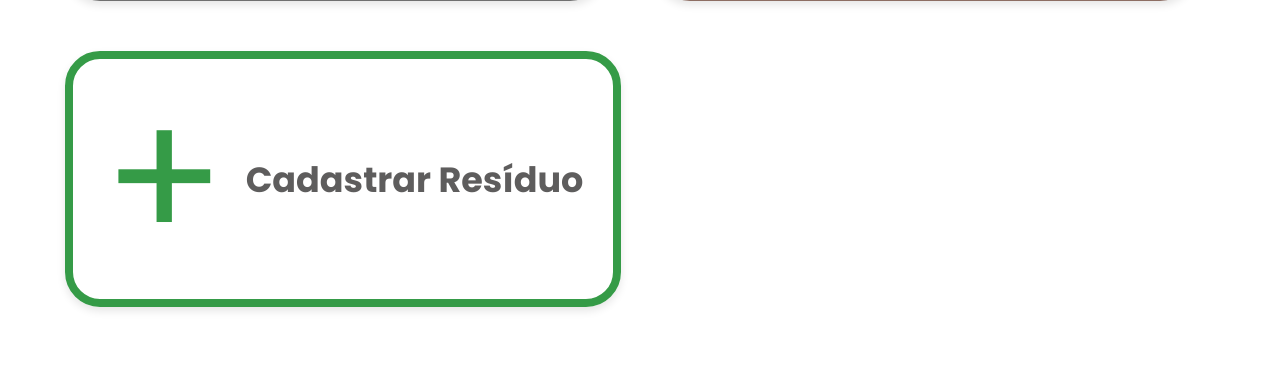
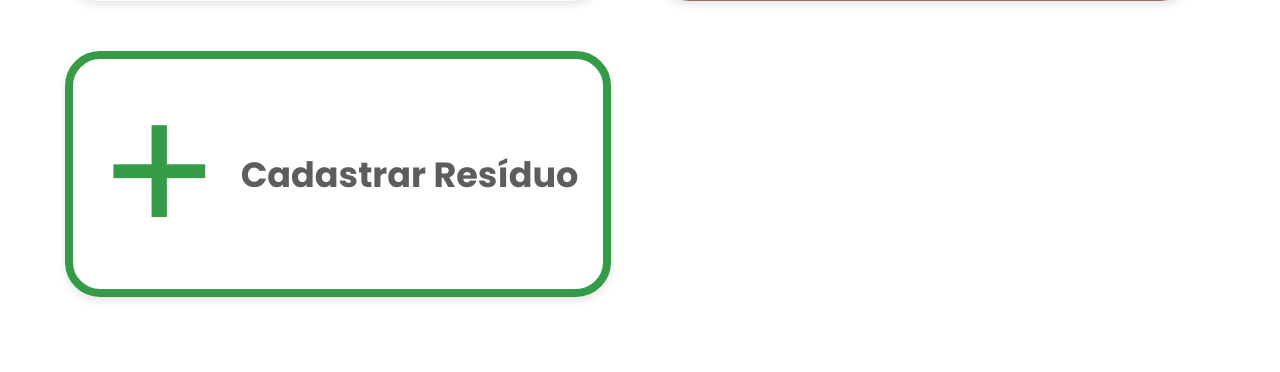
Before and after one commit to Enzolagap/trabalhoEquipe3, a PHP site: page /trabalhoEquipe3-main/indexVisitante.php in a window 1280 px wide. Shown: the part 499-871 px from the top of the page. After the commit the page ends 800 px from the top, so only its background shows below. Run offline with PHP 8.4, Linux system fonts and the light colour scheme; data comes from the database, SQL or seed files in the repository; data that the repository does not hold is empty.

Commit message:
arrumando o posicionamento do cadastrar resíduo

```diff
--- a/index.php
+++ b/index.php
@@ -96,8 +96,7 @@ function getCardColor($coletor) {
 
         <!-- Link para alternar ordenação alfabeticamente -->
         <div class="order-name">
-            <img src='http://localhost/trabalhoEquipe3-main/Imagens/filtroAlfa.png'>
-            <a href="?order=<?= $nextOrder; ?>">A a Z</a>
+            <a href="?order=<?= $nextOrder; ?>"><img src='http://localhost/trabalhoEquipe3-main/Imagens/filtroAlfa.png'> A a Z</a>
         </div>
 
         <!-- Formulário de pesquisa -->
@@ -151,5 +150,6 @@ function getCardColor($coletor) {
     </div>
 </div>
 
+
 </body>
 </html>
--- a/indexVisitante.php
+++ b/indexVisitante.php
@@ -41,7 +41,7 @@ function getCardColor($coletor) {
         'Plastico' => 'vermelho',
 
     ];
-    return $colors[$coletor] ?? 'default'; // Default para casos não mapeados
+    return $colors[$coletor];
 }
 ?>
 
@@ -88,8 +88,7 @@ function getCardColor($coletor) {
 
         <!-- Link para alternar ordenação alfabeticamente -->
         <div class="order-name">
-            <img src='http://localhost/trabalhoEquipe3-main/Imagens/filtroAlfa.png'>
-            <a href="?order=<?= $nextOrder; ?>">A a Z</a>
+            <a href="?order=<?= $nextOrder; ?>"><img src='http://localhost/trabalhoEquipe3-main/Imagens/filtroAlfa.png'> A a Z</a>
         </div>
 
         <!-- Formulário de pesquisa -->
--- a/style.css
+++ b/style.css
@@ -187,8 +187,8 @@ html,body {
     display: flex;
     align-items: center;
     justify-content: center;
-    width: 500px;
-    height: 200px;
+    width: 490px;
+    height: 190px;
     cursor: pointer;
     border-radius: 35px;
     border-color: #359b47;
```
Also changed, not shown: Imagens/addResiduo.png (deleted).
